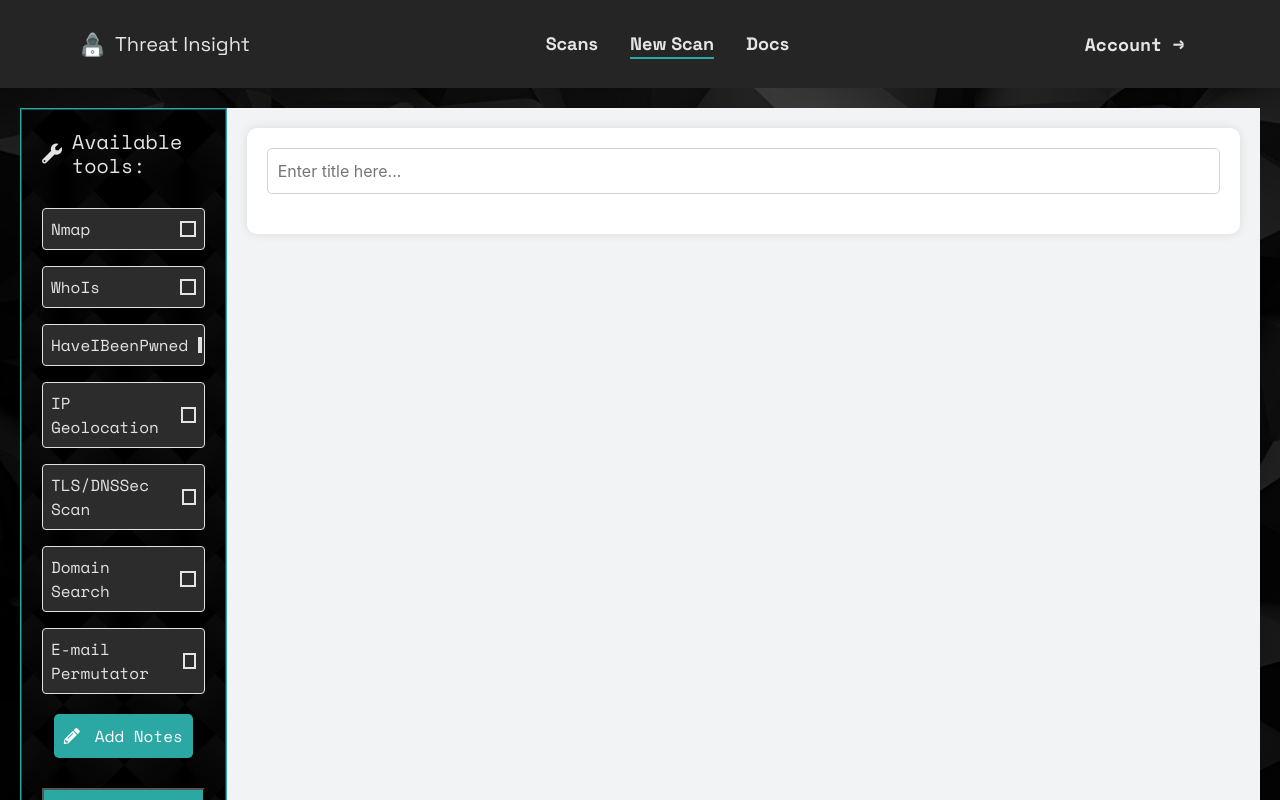
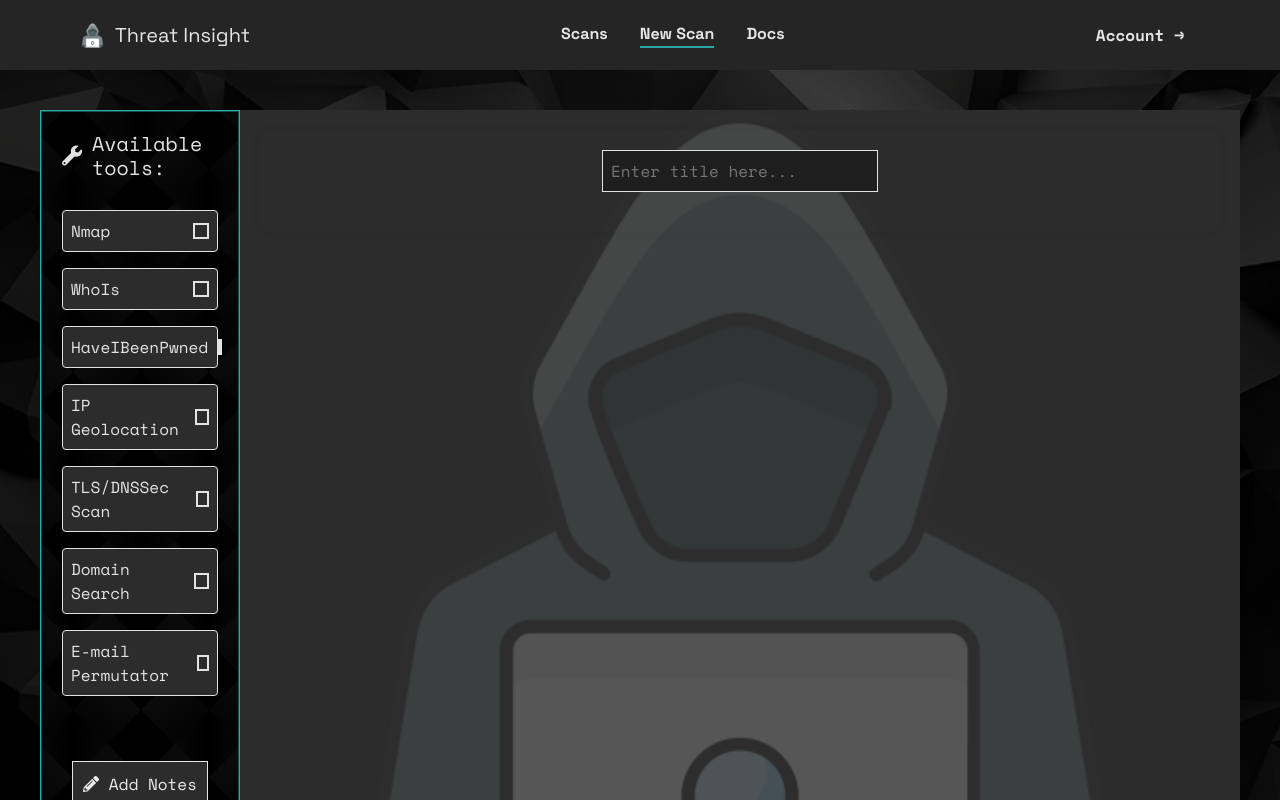
Before and after one commit to neratmatevz/ThreatInsight, a React (Create React App) app in the folder frontend/: page /newscan in a window 1280 px wide. Shown: the top 800 px of the page. Built offline with nearby package versions, Linux system fonts and the light colour scheme; no server answers; sample sign-in values are in the browser's storage.

Commit message:
Update: New scanpage

```diff
--- a/frontend/src/Pages/SearchPage/SearchForm/SearchForm.css
+++ b/frontend/src/Pages/SearchPage/SearchForm/SearchForm.css
@@ -1,59 +1,115 @@
 .search-form-container {
+    position: relative;
     padding: 20px;
-    background-color: #ffffff;
+    background-color: #2c2c2c;
     border-radius: 10px;
     box-shadow: 0 0 10px rgba(0, 0, 0, 0.1);
+    color: #ebebeb;
+    font-family: 'Space Mono', monospace;
 }
 
+
 .custom-title-input-container {
+    text-align: center;
     margin-bottom: 20px;
+    position: relative;
+    z-index: 2;
 }
 
 .custom-title-input {
-    width: 100%;
-    padding: 10px;
-    border-radius: 5px;
-    border: 1px solid #ced4da;
+    width: 30%;
+    padding: 8px;
+    border-radius: 0;
+    border: 1px solid #e3e3e3;
+    background-color: #1e1e1e;
+    color: #e3e3e3;
+    font-size: 16px;
 }
 
 .custom-form-group {
     margin-bottom: 20px;
+    width: 60%;
+    margin-left: auto;
+    margin-right: auto;
+    position: relative;
+    z-index: 2;
 }
 
 .custom-form-label {
     display: block;
     margin-bottom: 5px;
+    font-size: 16px;
+    color: #e3e3e3;
+    font-weight: bold;
 }
 
 .custom-form-control {
     width: 100%;
-    padding: 10px;
-    border-radius: 5px;
-    border: 1px solid #ced4da;
+    padding: 8px;
+    border-radius: 0;
+    border: 1px solid #e3e3e3;
+    background-color: #1e1e1e;
+    color: #e3e3e3;
+    font-size: 16px;
+
 }
 
 .custom-form-text {
     margin-top: 5px;
-    color: #6c757d;
+    color: #e4e4e4;
+    font-size: 12px;
 }
 
 .custom-radio-group {
     display: flex;
     flex-wrap: wrap;
-    gap: 10px;
+    gap: 30px;
+    position: relative;
 }
 
 .custom-radio {
     display: flex;
     align-items: center;
+    font-size: 14px;
+    cursor: pointer;
 }
 
 .custom-radio input {
     margin-right: 5px;
+    accent-color: #2ba8a4;
 }
 
 .info-icon {
     margin-left: 5px;
-    color: #6c757d;
-    cursor: pointer;
+    color: #a8e9e7;
+    position: relative;
+    cursor: default;
 }
+
+.info-icon::after {
+    content: attr(data-tooltip);
+    position: absolute;
+    bottom: 125%;
+    left: 50%;
+    transform: translateX(-50%);
+    background-color: #ffffff;
+    color: #1d1d1d;
+    padding: 5px;
+    border-radius: 3px;
+    white-space: nowrap;
+    opacity: 0;
+    visibility: hidden;
+    transition: opacity 0.2s;
+    z-index: 1;
+    font-size: 12px;
+}
+
+.info-icon:hover::after {
+    opacity: 1;
+    visibility: visible;
+}
+
+textarea.custom-form-control {
+    resize: none;
+    height: 80px;
+}
--- a/frontend/src/Pages/SearchPage/SearchForm/SearchForm.tsx
+++ b/frontend/src/Pages/SearchPage/SearchForm/SearchForm.tsx
@@ -32,7 +32,7 @@ const SearchForm = ({ selectedTools, setFormData, showNotes }: SearchFormProps)
 
     const showEmailInput = selectedTools.includes("HaveIBeenPwned") || selectedTools.includes("E-mail Permutator");
     const showDomainInput = selectedTools.includes("WhoIs") || selectedTools.includes("Nmap") || selectedTools.includes("TLS/DNSSec Scan") || selectedTools.includes("Domain Search");
-    const showIPInput = selectedTools.includes("IP Geolocation") || selectedTools.includes("Nmap") || selectedTools.includes("TLS/DNSSec Scan") ;
+    const showIPInput = selectedTools.includes("IP Geolocation") || selectedTools.includes("Nmap") || selectedTools.includes("TLS/DNSSec Scan");
 
     return (
         <div className="search-form-container">
--- a/frontend/src/Pages/SearchPage/SearchPage.css
+++ b/frontend/src/Pages/SearchPage/SearchPage.css
@@ -1,5 +1,5 @@
 .scans-page-container {
-    padding: 20px;
+    padding: 40px;
     background: url('../../../public/images/bg.png') no-repeat center center/cover;
     padding-bottom: 7%;
     display: flex;
@@ -18,7 +18,22 @@
     flex-grow: 1;
     flex-direction: column;
     padding: 20px;
-    background-color: #f1f3f5;
+    background-color: #2c2c2c;
+    position: relative;
+    overflow: hidden; /* Ensure content stays within the container */
+}
+
+.results-container::before {
+    content: '';
+    position: absolute;
+    top: 0;
+    left: 0;
+    right: 0;
+    bottom: 0;
+    background: url('../../../public/images/logo.png') no-repeat center center;
+    background-size: contain;
+    opacity: 0.2; /* Make the logo less visible */
+    z-index: 1;
 }
 
 /* Responsive Styles */
--- a/frontend/src/Pages/SearchPage/ToolPicker/ToolPicker.css
+++ b/frontend/src/Pages/SearchPage/ToolPicker/ToolPicker.css
@@ -90,28 +90,29 @@
 }
 
 .btn-notes {
-    background-color: #2ba8a4;
-    color: white;
+    margin-top: 45px;
+    background-color: #2c2c2c;
+    color: #ebebeb;
     padding: 10px;
-    border: none;
-    border-radius: 5px;
+    border: 1px solid #e5e5e5;
+    border-radius: 0;
     cursor: pointer;
-    transition: background-color 0.2s;
+    transition: background-color 0.2s, border-color 0.2s;
 }
 
 .btn-notes.selected {
-    background-color: #217b7a;
+    border: 2px solid #2ba8a4;
+    background-color: #1b1b1b;
 }
 
-.btn-notes i {
-    margin-right: 5px;
-}
+
 
 .btn-hacker {
     display: inline-block;
     padding: 6px 12px;
     padding-bottom: 10px;
     margin-top: 10px;
+    margin-bottom: 45px;
     background-color: #2ba8a4;
     color: #060606;
     text-decoration: none;
--- a/frontend/src/components/Common/Header/Header.css
+++ b/frontend/src/components/Common/Header/Header.css
@@ -12,7 +12,7 @@
     display: flex;
     justify-content: space-between;
     align-items: center;
-    padding: 24px 80px;
+    padding: 15px 80px;
     width: 100%;
 }
 
@@ -57,7 +57,7 @@
 
 .nav-link {
     color: #e5e5e5;
-    font-size: 18px;
+    font-size: 16px;
     font-family: 'Space Grotesk', sans-serif;
     text-align: right;
     font-weight: bold;
@@ -79,7 +79,7 @@
 
 .nav-item.dropdown .nav-link {
     font-family: 'Space Mono', monospace;
-    font-size: 18px;
+    font-size: 16px;
     text-align: right;
     color: #e5e5e5;
     cursor: pointer;
```
